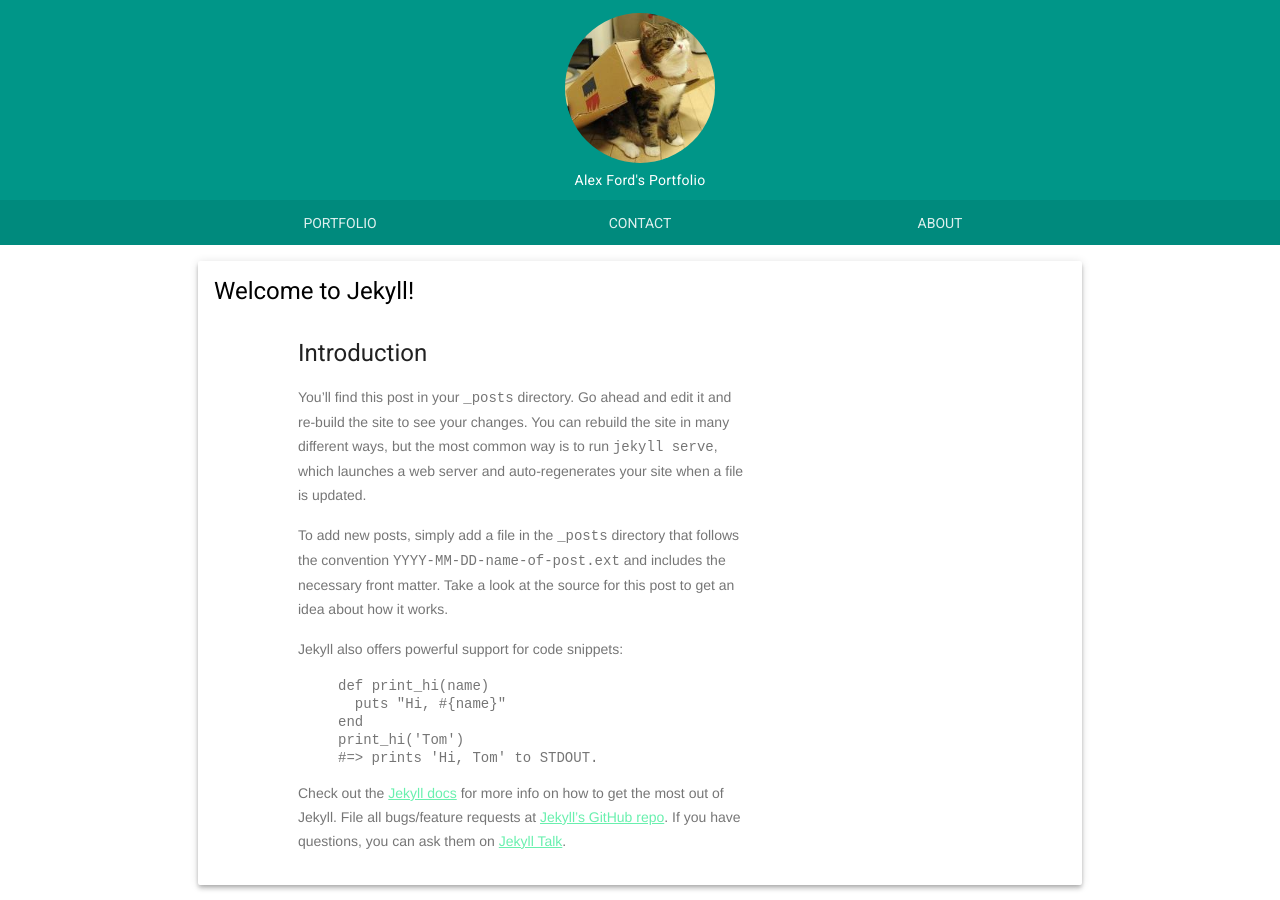
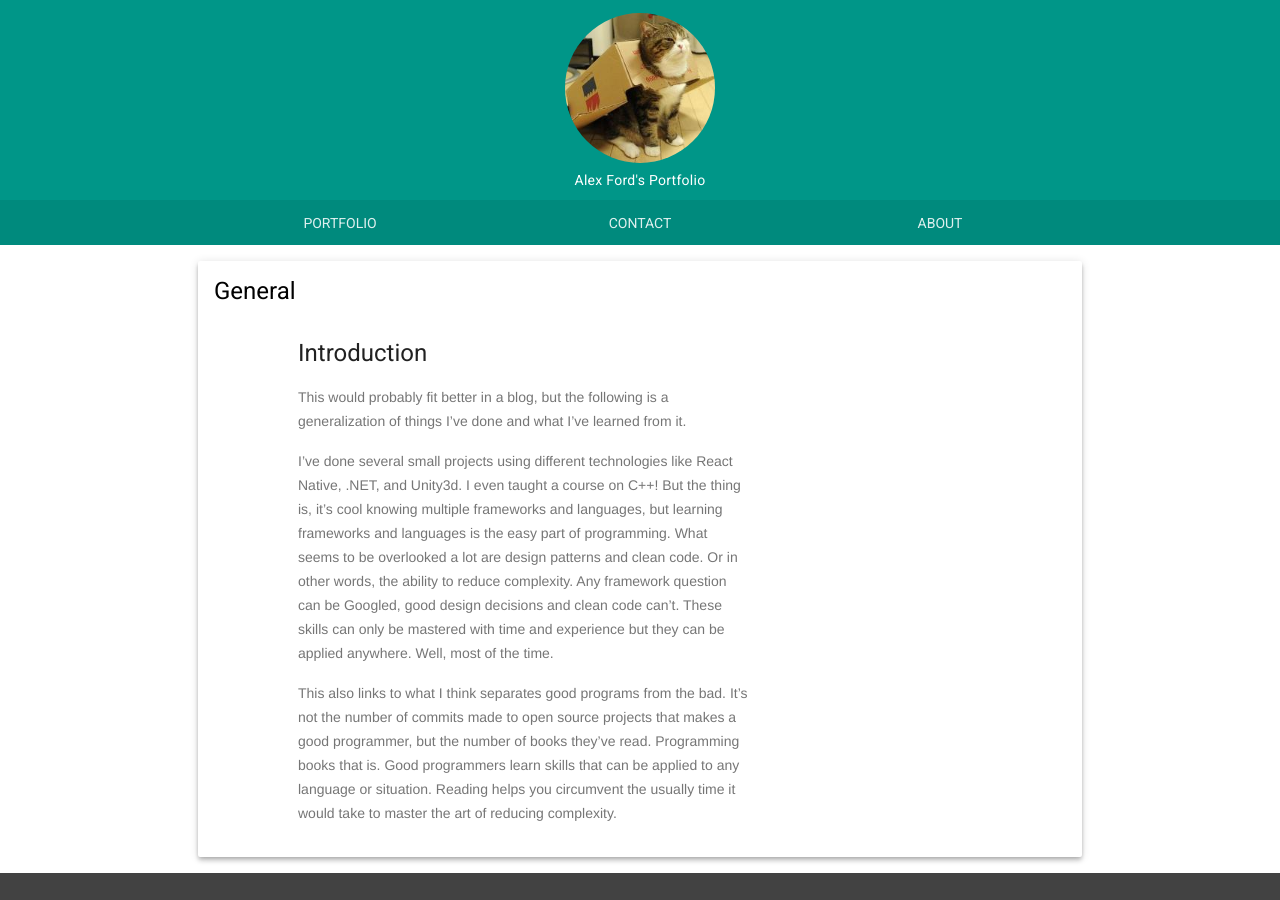
Before and after one commit to Avengix/avengix.github.io, a Jekyll site: the page built from _posts/2016-10-20-Third.markdown, in a window 1280 px wide. Built offline with Jekyll 4.4.1, drawn with Linux system fonts in a browser that asks for light colours; nearby versions of some CDN libraries.

Commit message:
Updated the posts.

```diff
--- a/_includes/head.html
+++ b/_includes/head.html
@@ -7,5 +7,5 @@
 	<link rel="stylesheet" href="https://fonts.googleapis.com/icon?family=Material+Icons">
 	<link rel="stylesheet" href="https://fonts.googleapis.com/css?family=Roboto:regular,bold,italic,thin,light,bolditalic,black,medium&amp;lang=en">
 	<link rel="stylesheet" href="https://code.getmdl.io/1.2.1/material.teal-green.min.css" />
-	<link rel="stylesheet" type="text/css" href="{{ site.github.url }}/css/styles.css" />
+	<link rel="stylesheet" type="text/css" href="/css/styles.css" />
 </head>
--- a/_posts/2016-10-20-Third.markdown
+++ b/_posts/2016-10-20-Third.markdown
@@ -1,25 +1,11 @@
 ---
 layout: post
-title:  "Welcome to Jekyll!"
+title: General
 date:   2016-10-20 12:56:20 -0700
 categories: jekyll update
 ---
-You’ll find this post in your `_posts` directory. Go ahead and edit it and re-build the site to see your changes. You can rebuild the site in many different ways, but the most common way is to run `jekyll serve`, which launches a web server and auto-regenerates your site when a file is updated.
+This would probably fit better in a blog, but the following is a generalization of things I’ve done and what I’ve learned from it.
 
-To add new posts, simply add a file in the `_posts` directory that follows the convention `YYYY-MM-DD-name-of-post.ext` and includes the necessary front matter. Take a look at the source for this post to get an idea about how it works.
+I’ve done several small  projects using different technologies like React Native, .NET, and Unity3d. I even taught a course on C++! But the thing is, it's cool knowing multiple frameworks and languages, but learning frameworks and languages is the easy part of programming. What seems to be overlooked a lot are design patterns and clean code. Or in other words, the ability to reduce complexity. Any framework question can be Googled, good design decisions and clean code can't. These skills can only be mastered with time and experience but they can be applied anywhere. Well, most of the time.
 
-Jekyll also offers powerful support for code snippets:
-
-{% highlight ruby %}
-def print_hi(name)
-  puts "Hi, #{name}"
-end
-print_hi('Tom')
-#=> prints 'Hi, Tom' to STDOUT.
-{% endhighlight %}
-
-Check out the [Jekyll docs][jekyll-docs] for more info on how to get the most out of Jekyll. File all bugs/feature requests at [Jekyll’s GitHub repo][jekyll-gh]. If you have questions, you can ask them on [Jekyll Talk][jekyll-talk].
-
-[jekyll-docs]: http://jekyllrb.com/docs/home
-[jekyll-gh]:   https://github.com/jekyll/jekyll
-[jekyll-talk]: https://talk.jekyllrb.com/
+This also links to what I think separates good programs from the bad. It's not the number of commits made to open source projects that makes a good programmer, but the number of books they’ve read. Programming books that is. Good programmers learn skills that can be applied to any language or situation. Reading helps you circumvent the usually time it would take to master the art of reducing complexity.
```
Also changed, not shown: _posts/2016-10-20-First.md (+13 -8 lines), _posts/2016-10-20-Second.md (+14 -8 lines).
